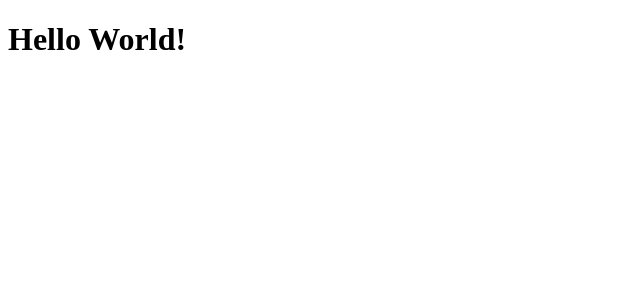
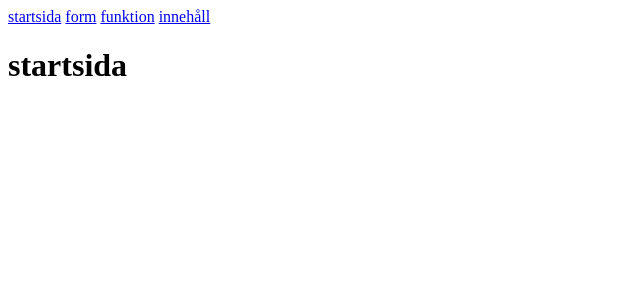
Before and after one commit to helihard/react-routing-test, a React (Vite) app: page / in a window 1280 px wide. Shown: the top 300 px of the page, without its empty margins (0-640 px from the left). Built offline with nearby package versions, Linux system fonts and the light colour scheme.

Commit message:
added routing

```diff
--- a/src/App.jsx
+++ b/src/App.jsx
@@ -1,9 +1,29 @@
-import "./App.css"
+import { Link } from "react-router-dom"
+import { BrowserRouter, Routes, Route } from "react-router-dom"
+import Startpage from "./pages/Startpage.jsx"
+import Form from "./pages/Form.jsx"
+import Functionality from "./pages/Functionality"
+import Content from "./pages/Content.jsx"
+
+//import "./App.css"
 
 function App() {
   return (
     <>
-      <h1>Hello World!</h1>
+      <BrowserRouter>
+        <nav>
+          <Link to="/">startsida</Link>&nbsp;
+          <Link to="/form">form</Link>&nbsp;
+          <Link to="/functionality">funktion</Link>&nbsp;
+          <Link to="/content">innehåll</Link>
+        </nav>
+        <Routes>
+          <Route path="/" element={<Startpage />} />
+          <Route path="form" element={<Form />} />
+          <Route path="functionality" element={<Functionality />} />
+          <Route path="content" element={<Content />} />
+        </Routes>
+      </BrowserRouter>
     </>
   )
 }
```
